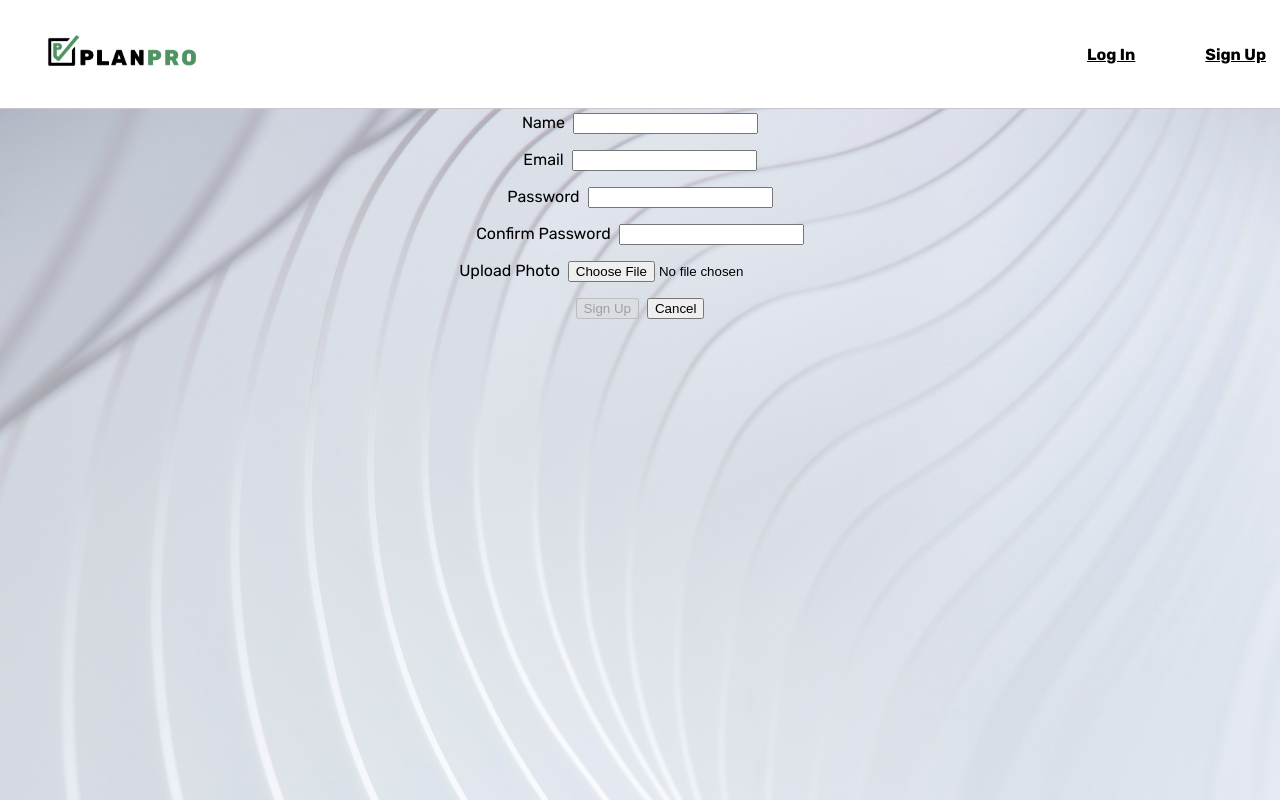
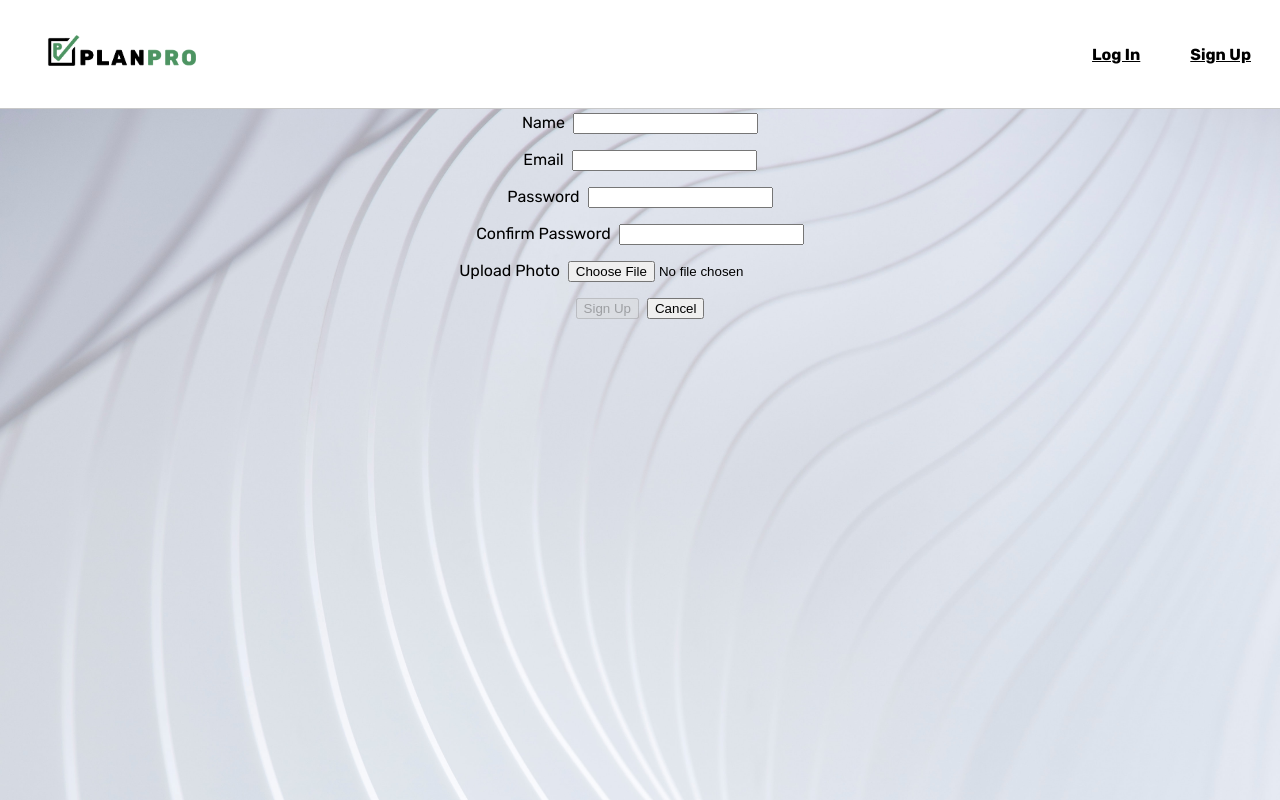
Before and after one commit to aafrieso/PlanPro-front-end, a React (Create React App) app: page /signup in a window 1280 px wide. Built offline with nearby package versions, Linux system fonts and the light colour scheme; no server answers.

Commit message:
update nave bar margins

```diff
--- a/src/components/NavBar/NavBar.module.css
+++ b/src/components/NavBar/NavBar.module.css
@@ -27,8 +27,7 @@
 }
 
 .container li {
-  margin-left: 35px;
-  margin-right: 35px;
+  margin-right: 50px;
   text-align: left;
 }
 
```
